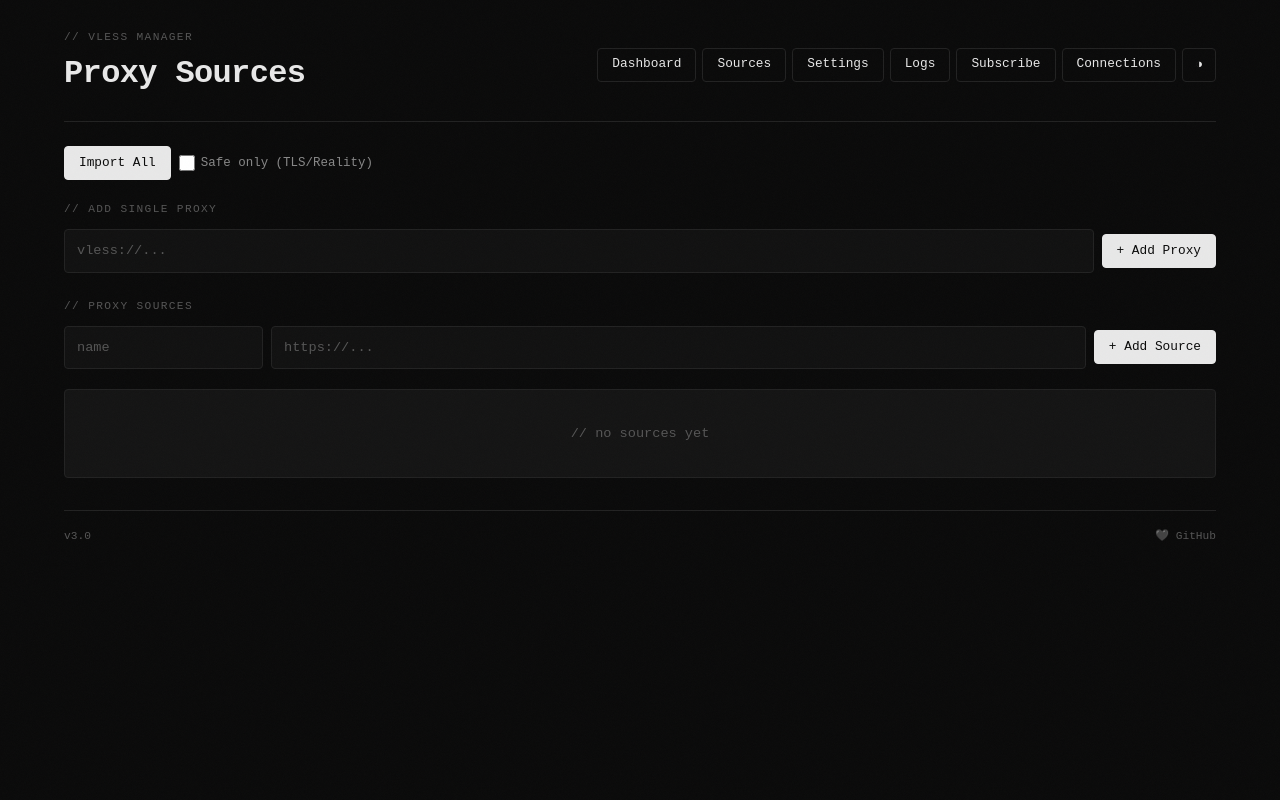
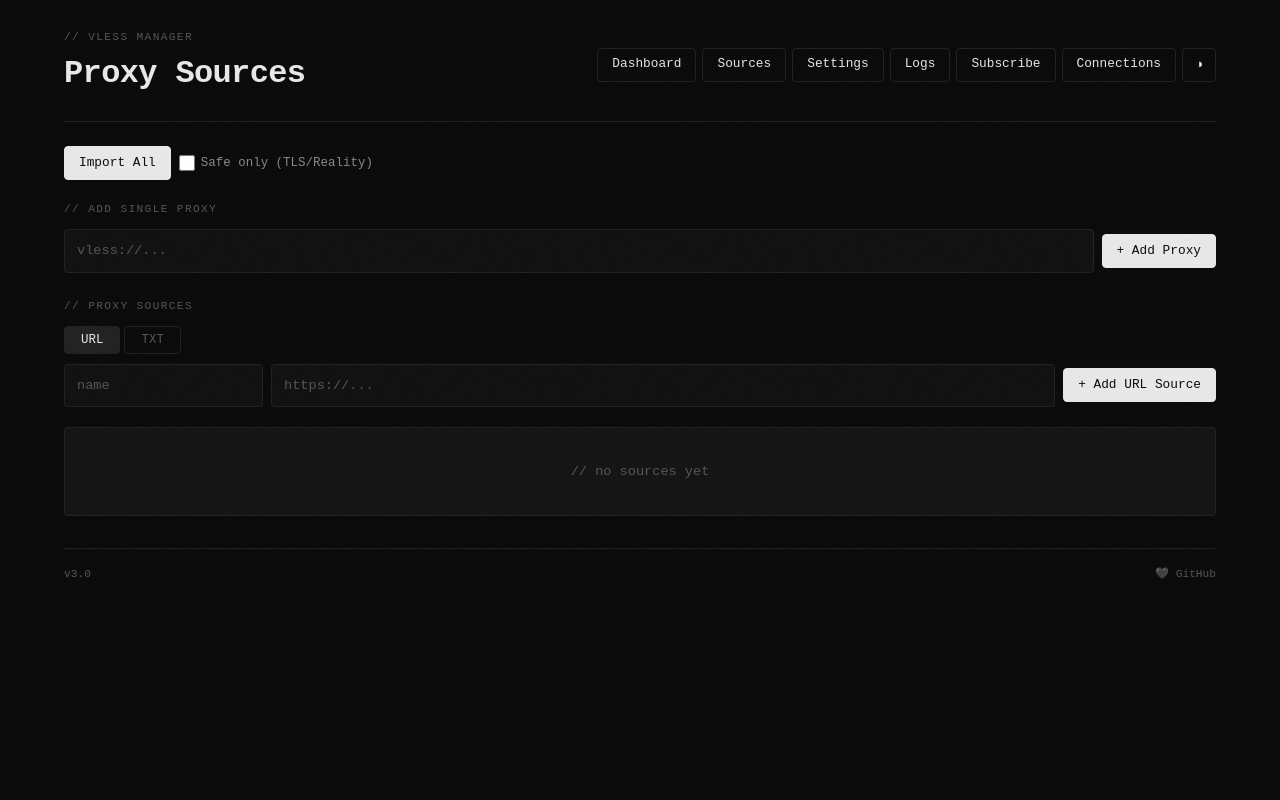
Before and after one commit to prasx/vless-manager-proxy, a Flask app: page /sources in a window 1280 px wide. Run offline with Flask 3, Linux system fonts and the light colour scheme; data comes from the database, SQL or seed files in the repository; data that the repository does not hold is empty.

Commit message:
update: import profile from file

```diff
--- a/app/db.py
+++ b/app/db.py
@@ -59,6 +59,8 @@ _SCHEMA = {
         ("id", "INTEGER PRIMARY KEY AUTOINCREMENT"),
         ("name", "TEXT"),
         ("url", "TEXT UNIQUE"),
+        ("type", "TEXT DEFAULT 'url'"),
+        ("content", "TEXT"),
         ("last_import", "TIMESTAMP"),
         ("created_at", "TIMESTAMP"),
     ],
--- a/app/routes/api.py
+++ b/app/routes/api.py
@@ -14,7 +14,7 @@ from ..utils import add_log, moscow_str, now_utc, count_active_connections, list
 from config import SUBSCRIBE_FILE, SOCKS_PORT, HTTP_PORT
 from ..vless import parse_vless
 from ..proxy_manager import proxy_manager
-from ..importer import import_from_url
+from ..importer import import_from_url, import_from_txt
 from ..xray_configurator import xray_configurator
 from ..subscribe import update_subscribe_cache
 
@@ -281,7 +281,7 @@ def api_proxies_batch_test():
 @api_bp.route("/sources", methods=["GET"])
 def api_sources_list():
     """GET /api/sources — список источников."""
-    rows = db_q("SELECT * FROM sources ORDER BY created_at DESC")
+    rows = db_q("SELECT id, name, url, type, last_import, created_at FROM sources ORDER BY created_at DESC")
     return jsonify([dict(r) for r in rows])
 
 
@@ -312,13 +312,57 @@ def api_sources_delete(sid):
     return jsonify(success=True)
 
 
+@api_bp.route("/sources/txt", methods=["POST"])
+def api_sources_txt_add():
+    """POST /api/sources/txt — добавляет TXT-источник."""
+    body = request.get_json(silent=True) or {}
+    name = body.get("name", "").strip()
+    content = body.get("content", "").strip()
+    if not name or not content:
+        return jsonify(error="Name and content required"), 400
+    fake_url = f"txt://{name}"
+    try:
+        db_q(
+            "INSERT INTO sources (name, url, type, content, created_at) VALUES (?, ?, 'txt', ?, ?)",
+            (name, fake_url, content, now_utc()),
+        )
+        add_log("INFO", f"Added TXT source: {name}")
+        return jsonify(success=True)
+    except sqlite3.IntegrityError:
+        return jsonify(error="Source with this name already exists"), 409
+
+
+@api_bp.route("/sources/<int:sid>/content", methods=["GET"])
+def api_sources_content_get(sid):
+    """GET /api/sources/<id>/content — возвращает TXT-контент источника."""
+    rows = db_q("SELECT type, content, name FROM sources WHERE id=?", (sid,))
+    if not rows:
+        return jsonify(error="Not found"), 404
+    return jsonify(type=rows[0]["type"], content=rows[0]["content"] or "", name=rows[0]["name"])
+
+
+@api_bp.route("/sources/<int:sid>/content", methods=["PUT"])
+def api_sources_content_update(sid):
+    """PUT /api/sources/<id>/content — обновляет TXT-контент источника."""
+    body = request.get_json(silent=True) or {}
+    content = body.get("content", "").strip()
+    if not content:
+        return jsonify(error="Content required"), 400
+    db_q("UPDATE sources SET content=? WHERE id=? AND type='txt'", (content, sid))
+    add_log("INFO", f"Updated content for TXT source #{sid}")
+    return jsonify(success=True)
+
+
 @api_bp.route("/sources/<int:sid>/import", methods=["POST"])
 def api_sources_import_one(sid):
     """POST /api/sources/<id>/import — импортирует из одного источника."""
-    rows = db_q("SELECT url FROM sources WHERE id=?", (sid,))
+    rows = db_q("SELECT url, type FROM sources WHERE id=?", (sid,))
     if not rows:
         return jsonify(error="Not found"), 404
-    added = import_from_url(rows[0]["url"], source_id=sid)
+    if rows[0]["type"] == "txt":
+        added = import_from_txt(sid)
+    else:
+        added = import_from_url(rows[0]["url"], source_id=sid)
     db_q("UPDATE sources SET last_import=? WHERE id=?", (now_utc(), sid))
     threading.Thread(target=proxy_manager.test_all_vless, daemon=True).start()
     return jsonify(success=True, added=added)
@@ -327,10 +371,13 @@ def api_sources_import_one(sid):
 @api_bp.route("/sources/import-all", methods=["POST"])
 def api_sources_import_all():
     """POST /api/sources/import-all — импортирует из всех источников."""
-    rows = db_q("SELECT id, url FROM sources")
+    rows = db_q("SELECT id, url, type FROM sources")
     total = 0
     for r in rows:
-        added = import_from_url(r["url"], source_id=r["id"])
+        if r["type"] == "txt":
+            added = import_from_txt(r["id"])
+        else:
+            added = import_from_url(r["url"], source_id=r["id"])
         db_q("UPDATE sources SET last_import=? WHERE id=?", (now_utc(), r["id"]))
         total += added
     threading.Thread(target=proxy_manager.test_all_vless, daemon=True).start()
@@ -415,7 +462,7 @@ def api_backup_export():
     sources = [
         dict(r)
         for r in db_q(
-            "SELECT id, name, url, last_import, created_at FROM sources ORDER BY created_at"
+            "SELECT id, name, url, type, content, last_import, created_at FROM sources ORDER BY created_at"
         )
     ]
     return jsonify(
@@ -456,9 +503,11 @@ def api_backup_import():
         try:
             last_import = src.get("last_import") or None
             created_at = src.get("created_at") or now_utc()
+            typ = src.get("type", "url")
+            content = src.get("content") or None
             db_q(
-                "INSERT OR IGNORE INTO sources (name, url, last_import, created_at) VALUES (?, ?, ?, ?)",
-                (name, url, last_import, created_at),
+                "INSERT OR IGNORE INTO sources (name, url, type, content, last_import, created_at) VALUES (?, ?, ?, ?, ?, ?)",
+                (name, url, typ, content, last_import, created_at),
             )
             imported["sources"] += 1
         except Exception:
--- a/static/sources.css
+++ b/static/sources.css
@@ -87,6 +87,95 @@
   cursor:pointer;
 }
 
+/* Source type badge */
+.c-type {
+  display:inline-block;
+  font-size:0.6rem;
+  font-weight:600;
+  padding:1px 6px;
+  border-radius:3px;
+  margin-right:6px;
+  vertical-align:middle;
+}
+.type-url {
+  background:var(--border);
+  color:var(--text-muted);
+}
+.type-txt {
+  background:var(--accent) !important;
+  color:var(--bg-primary);
+}
+
+/* Tabs */
+.source-tabs {
+  display:flex;
+  gap:4px;
+  margin-bottom:10px;
+}
+.tab {
+  background:transparent;
+  border:1px solid var(--border);
+  color:var(--text-muted);
+  padding:6px 16px;
+  border-radius:4px;
+  cursor:pointer;
+  font-size:0.78rem;
+  font-family:inherit;
+}
+.tab-active {
+  background:var(--border);
+  color:var(--text-primary);
+}
+
+/* TXT textarea */
+.inp-txt {
+  width:100%;
+  box-sizing:border-box;
+  background:var(--bg-primary);
+  border:1px solid var(--border);
+  color:var(--text-primary);
+  padding:10px;
+  font-size:0.78rem;
+  font-family:inherit;
+  border-radius:4px;
+  resize:vertical;
+}
+.inp-txt:focus { outline:none; border-color:var(--text-muted); }
+
+/* Modal dialog */
+.modal {
+  background:var(--bg-card);
+  color:var(--text-primary);
+  border:1px solid var(--border);
+  border-radius:6px;
+  padding:20px;
+  min-width:min(600px,90vw);
+  max-width:90vw;
+}
+.modal::backdrop { background:rgba(0,0,0,0.6); }
+.modal-header {
+  font-size:0.85rem;
+  font-weight:600;
+  margin-bottom:12px;
+}
+.modal textarea {
+  background:var(--bg-primary);
+  border:1px solid var(--border);
+  color:var(--text-primary);
+  padding:10px;
+  font-size:0.78rem;
+  font-family:inherit;
+  border-radius:4px;
+  resize:vertical;
+}
+.modal textarea:focus { outline:none; border-color:var(--text-muted); }
+.modal-actions {
+  display:flex;
+  gap:8px;
+  justify-content:flex-end;
+  margin-top:12px;
+}
+
 /* Mobile tweaks */
 @media(max-width:480px) {
   .card { flex-direction:column; align-items:stretch; }
--- a/static/sources.js
+++ b/static/sources.js
@@ -1,4 +1,5 @@
 const $ = s => document.querySelector(s);
+let _editTxtId = null;
 
 async function load() {
   const [sources, settings] = await Promise.all([
@@ -16,13 +17,18 @@ async function load() {
       const imported = s.last_import
         ? new Date(s.last_import).toLocaleString()
         : 'never';
+      const isTxt = (s.type || 'url') === 'txt';
       card.innerHTML = `
         <div class="c-body">
-          <div class="c-name">${s.name}</div>
-          <div class="c-url" title="${s.url}">${s.url}</div>
+          <div class="c-name">
+            <span class="c-type ${isTxt ? 'type-txt' : 'type-url'}">${isTxt ? 'TXT' : 'URL'}</span>
+            ${s.name}
+          </div>
+          <div class="c-url" title="${isTxt ? 'TXT content source' : s.url}">${isTxt ? 'TXT source' : s.url}</div>
           <div class="c-meta">last import: ${imported}</div>
         </div>
         <div class="c-actions">
+          ${isTxt ? `<button class="btn btn-sm" onclick="editTxtContent(${s.id})">edit</button>` : ''}
           <button class="btn btn-sm" onclick="importOne(${s.id})">import</button>
           <button class="btn btn-sm btn-danger" onclick="delSource(${s.id})">del</button>
         </div>
@@ -34,6 +40,13 @@ async function load() {
   if (chk && settings.safe_only_import === 'true') {
     chk.checked = true;
   }
+}
+
+function switchTab(tab) {
+  document.querySelectorAll('.tab').forEach(t => t.classList.remove('tab-active'));
+  document.querySelector(`.tab[data-tab="${tab}"]`).classList.add('tab-active');
+  document.getElementById('urlSourceForm').style.display = tab === 'url' ? '' : 'none';
+  document.getElementById('txtSourceForm').style.display = tab === 'txt' ? '' : 'none';
 }
 
 async function toggleSafeOnly() {
@@ -63,6 +76,37 @@ async function addSource() {
   load();
 }
 
+async function addTxtSource() {
+  const name = $('#inpNameTxt').value.trim();
+  const content = $('#inpTxtContent').value.trim();
+  if (!name || !content) return;
+  const res = await api('POST','/api/sources/txt', {name, content});
+  if (res.error) return toast(res.error, 'error');
+  $('#inpNameTxt').value = '';
+  $('#inpTxtContent').value = '';
+  toast('TXT source added');
+  load();
+}
+
+async function editTxtContent(id) {
+  const res = await api('GET',`/api/sources/${id}/content`);
+  if (res.error) return toast(res.error, 'error');
+  _editTxtId = id;
+  $('#dlgTxtContent').value = res.content || '';
+  document.getElementById('dlgEditTxt').showModal();
+}
+
+async function saveTxtContent() {
+  if (_editTxtId === null) return;
+  const content = $('#dlgTxtContent').value.trim();
+  if (!content) return toast('content cannot be empty', 'error');
+  await api('PUT',`/api/sources/${_editTxtId}/content`, {content});
+  document.getElementById('dlgEditTxt').close();
+  _editTxtId = null;
+  toast('TXT content updated');
+  load();
+}
+
 async function delSource(id) {
   if (!confirm('Delete source #'+id+'?')) return;
   await api('DELETE',`/api/sources/${id}`);
--- a/templates/sources.html
+++ b/templates/sources.html
@@ -21,13 +21,34 @@
 </div>
 
 <div class="section-label">Proxy sources</div>
-<div class="add-form">
+
+<div class="source-tabs">
+  <button class="tab tab-active" data-tab="url" onclick="switchTab('url')">URL</button>
+  <button class="tab" data-tab="txt" onclick="switchTab('txt')">TXT</button>
+</div>
+
+<div id="urlSourceForm" class="add-form">
   <input class="inp-name" id="inpName" placeholder="name" spellcheck="false">
   <input class="inp-url" id="inpUrl" placeholder="https://..." spellcheck="false">
-  <button class="btn btn-primary" onclick="addSource()">+ Add Source</button>
+  <button class="btn btn-primary" onclick="addSource()">+ Add URL Source</button>
+</div>
+
+<div id="txtSourceForm" class="add-form" style="display:none">
+  <input class="inp-name" id="inpNameTxt" placeholder="name" spellcheck="false">
+  <textarea class="inp-txt" id="inpTxtContent" placeholder="vless://... (one per line)" rows="6" spellcheck="false"></textarea>
+  <button class="btn btn-primary" onclick="addTxtSource()">+ Add TXT Source</button>
 </div>
 
 <div class="card-list" id="list"></div>
+
+<dialog id="dlgEditTxt" class="modal">
+  <div class="modal-header">Edit TXT source</div>
+  <textarea id="dlgTxtContent" rows="12" spellcheck="false" style="width:100%;box-sizing:border-box"></textarea>
+  <div class="modal-actions">
+    <button class="btn" onclick="document.getElementById('dlgEditTxt').close()">Cancel</button>
+    <button class="btn btn-primary" onclick="saveTxtContent()">Save</button>
+  </div>
+</dialog>
 {% endblock %}
 {% block extra_js %}
 <script src="{{ url_for('static', filename='sources.js') }}"></script>
```
Also changed, not shown: app/importer.py (+52 -29 lines), app/proxy_manager.py (+6 -3 lines), static/profile.txt (added, +41 -0 lines).
